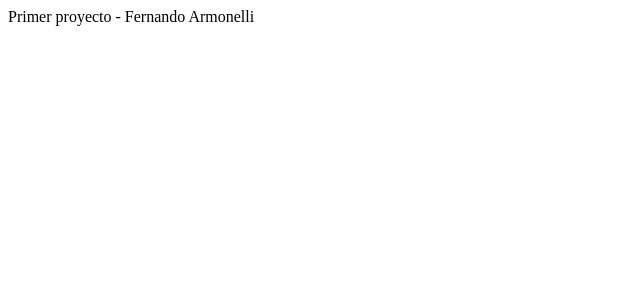
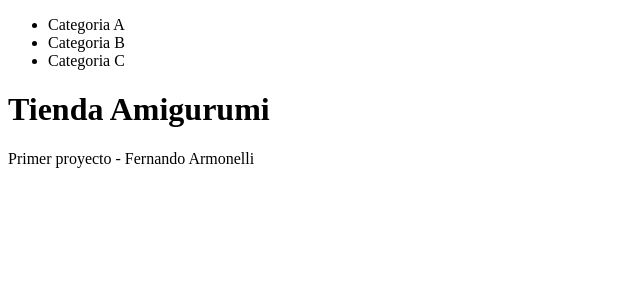
Before and after one commit to fernandoarmonellifiedler/AmigurumiStore-Armonelli, a React (Create React App) app: page / in a window 1280 px wide. Shown: the top 300 px of the page, without its empty margins (0-640 px from the left). Built offline with nearby package versions, Linux system fonts and the light colour scheme.

Commit message:
create nav component

```diff
--- a/src/App.js
+++ b/src/App.js
@@ -1,7 +1,12 @@
+import NavBar from "./components/NavBar";
 
 function App() {
   return (
     <div className="App">
+      <header className="App-header">
+        <NavBar/>
+        <h1>Tienda Amigurumi</h1>
+      </header>
       Primer proyecto - Fernando Armonelli
     </div>
   );
--- /dev/null
+++ b/src/components/NavBar.js
@@ -0,0 +1,11 @@
+export default function NavBar() {
+    return (
+        <nav>
+            <ul>
+                <li>Categoria A</li>
+                <li>Categoria B</li>
+                <li>Categoria C</li>
+            </ul>
+        </nav>
+    );
+}
```
